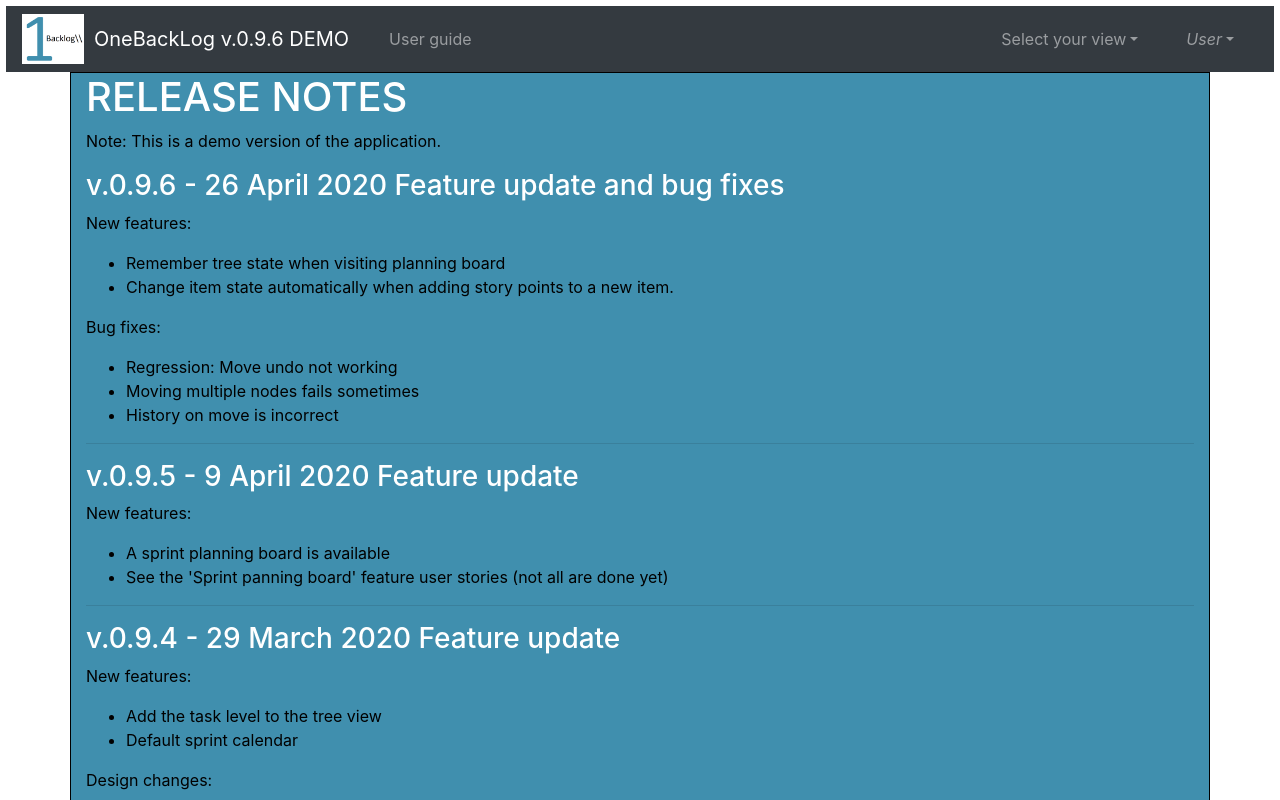
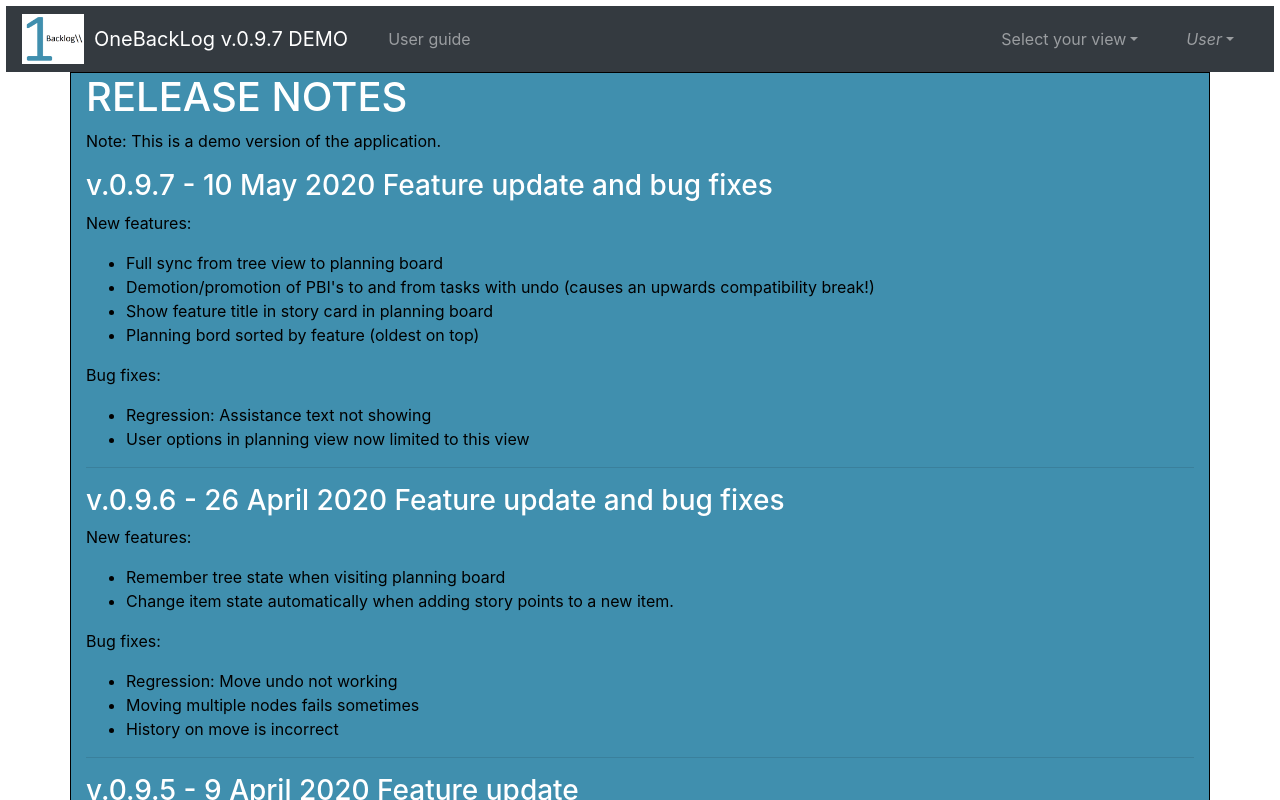
Before and after one commit to ErikVerheul/OneBacklog, a Vue app: page /rel-notes in a window 1280 px wide. Shown: the top 800 px of the page. Built offline with nearby package versions, Linux system fonts and the light colour scheme.

Commit message:
Prepare for release

```diff
--- a/src/components/header/header.js
+++ b/src/components/header/header.js
@@ -13,7 +13,7 @@ function created() {
 
 function data() {
     return {
-        appVersion: "OneBackLog v.0.9.6",
+        appVersion: "OneBackLog v.0.9.7",
         oldPassword: "",
         newPassword1: "",
         newPassword2: "",
--- a/src/components/rel-notes/rel-notes.vue
+++ b/src/components/rel-notes/rel-notes.vue
@@ -6,6 +6,20 @@
 			<b-col cols="12" class="left-column">
 				<h1>RELEASE NOTES</h1>
 				<p v-if=this.$store.state.demo>Note: This is a demo version of the application.</p>
+				<h3>v.0.9.7 - 10 May 2020 Feature update and bug fixes</h3>
+				<p>New features:</p>
+				<ul>
+					<li>Full sync from tree view to planning board</li>
+					<li>Demotion/promotion of PBI's to and from tasks with undo (causes an upwards compatibility break!)</li>
+					<li>Show feature title in story card in planning board</li>
+					<li>Planning bord sorted by feature (oldest on top)</li>
+				</ul>
+				<p>Bug fixes:</p>
+				<ul>
+					<li>Regression: Assistance text not showing</li>
+					<li>User options in planning view now limited to this view</li>
+				</ul>
+				<hr>
 				<h3>v.0.9.6 - 26 April 2020 Feature update and bug fixes</h3>
 				<p>New features:</p>
 				<ul>
--- a/src/store/modules/sync.js
+++ b/src/store/modules/sync.js
@@ -622,11 +622,6 @@ const actions = {
 													if (newTaskPosition !== 0) {
 														targetColumn.splice(newTaskPosition, 0, movedTask)
 													} else targetColumn.unshift(movedTask)
-												} else {
-													// ToDo: find root cause of this error
-													console.log('sync.setStateEvent: movedTask not found, doc._id = ' + doc._id + ' doc.state = ' + doc.state)
-													console.log('sync.setStateEvent: movedTask not found, sourceColumn = ' + JSON.stringify(sourceColumn, null, 2))
-													console.log('sync.setStateEvent: movedTask not found, lastHistObj = ' + JSON.stringify(lastHistObj, null, 2))
 												}
 											}
 										}
```
